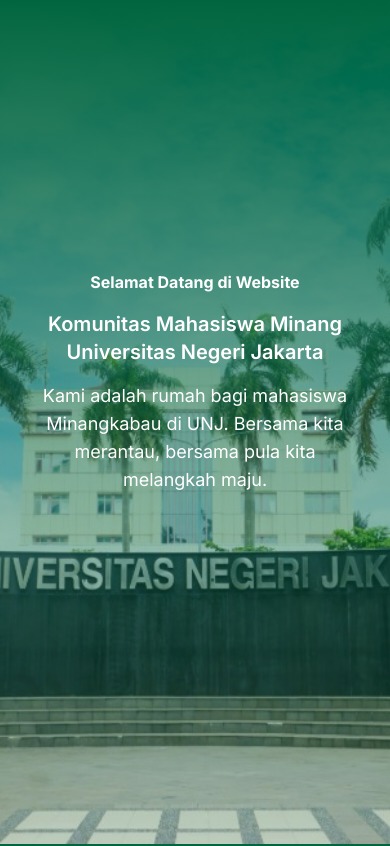
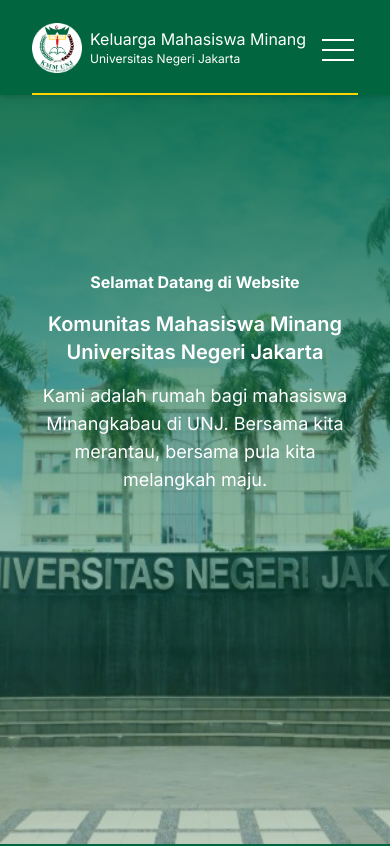
Before and after one commit to allfitra/KMM-UNJ_org-Profile, a React (Vite) app: page / in a window 390 px wide. Shown: the top 846 px of the page. Built offline with nearby package versions, Linux system fonts and the light colour scheme.

Commit message:
update mobile navbar

```diff
--- a/src/components/Footer.jsx
+++ b/src/components/Footer.jsx
@@ -67,13 +67,13 @@
     name: 'Instagram',
     title: '@kmm_unj',
     href: 'https://www.instagram.com/kmm_unj/',
-    icon: <Music2Icon className="mt-1 h-5 w-5" />,
+    icon: <InstagramIcon className="mt-1 h-5 w-5" />,
   },
   {
     name: 'TikTok',
     title: '@kmm_unj',
     href: 'https://www.tiktok.com/@kmm_unj',
-    icon: <InstagramIcon className="mt-1 h-5 w-5" />,
+    icon: <Music2Icon className="mt-1 h-5 w-5" />,
   },
   {
     name: 'Email',
--- a/src/components/Layouts/MainLayout.jsx
+++ b/src/components/Layouts/MainLayout.jsx
@@ -16,7 +16,7 @@
 
       <div
         style={theme === 'dark' ? themes.dark : themes.light}
-        className={`${isHomePage ? '' : 'pb-10 pt-10 md:pb-0 md:pt-36'} `}
+        className={`${isHomePage ? '' : 'pt-10 md:pt-36'} `}
       >
         <Navbar />
         <div className="mx-auto flex min-h-[90vh] flex-col overflow-hidden xl:overflow-visible">
--- a/src/components/Navbar.jsx
+++ b/src/components/Navbar.jsx
@@ -36,7 +36,7 @@
   return (
     <>
       <WebNavbar navigation={navigation} location={location} theme={theme} />
-      {/* <MobileNavbar /> */}
+      <MobileNavbar navigation={navigation} location={location} theme={theme} />
     </>
   );
 };
@@ -112,15 +112,91 @@
   );
 };
 
-const MobileNavbar = () => {
-  const { theme } = useTheme();
+const MobileNavbar = ({ navigation, location, theme }) => {
+  const [isOpen, setIsOpen] = useState(false);
 
   return (
     <nav
-      className="mt-50 fixed bottom-2 left-0 z-50 w-full bg-none px-3 lg:hidden"
-      style={theme === 'dark' ? themes.dark : themes.light}
+      className={classNames(
+        'container fixed top-0 z-20 block h-[95px] w-full max-w-none px-8 pb-6 text-white transition duration-200 md:hidden',
+        'bg-[#01663f] shadow-md'
+      )}
     >
-      <div className="mb-[-15px] flex justify-center">navbar mobile</div>
+      <div className="flex justify-center">
+        <div className="relative flex h-20 w-full max-w-7xl items-center justify-between">
+          {/* Logo */}
+          <Link to="/">
+            <div className="flex">
+              <img
+                className="ml-0 mt-4 h-[50px] w-[50px] xl:ml-2"
+                src={LogoKMMcircle}
+                alt="KMM Logos"
+              />
+              <div className="ml-2 mt-5">
+                <h2 className="text-base">Keluarga Mahasiswa Minang</h2>
+                <h3 className="text-xs">Universitas Negeri Jakarta</h3>
+              </div>
+            </div>
+          </Link>
+
+          {/* Burger Button */}
+          <div className="mt-5 flex items-center">
+            <button
+              onClick={() => setIsOpen(!isOpen)}
+              className="flex h-10 w-10 flex-col items-center justify-center rounded focus:outline-none"
+              aria-label="Open menu"
+            >
+              <span
+                className={classNames(
+                  'mb-2 block h-0.5 w-8 bg-white transition-transform duration-300',
+                  isOpen && 'translate-y-2 rotate-45'
+                )}
+              ></span>
+              <span
+                className={classNames(
+                  'mb-2 block h-0.5 w-8 bg-white transition-opacity duration-300',
+                  isOpen && 'opacity-0'
+                )}
+              ></span>
+              <span
+                className={classNames(
+                  'block h-0.5 w-8 bg-white transition-transform duration-300',
+                  isOpen && '-translate-y-3 -rotate-45'
+                )}
+              ></span>
+            </button>
+          </div>
+        </div>
+      </div>
+
+      {/* Divider */}
+      <div className="flex justify-center">
+        <hr className="mt-[13px] w-[100%] border-t-2 border-[#fbd600]" />
+      </div>
+
+      {/* Dropdown menu */}
+      <div
+        className={classNames(
+          'ease-in-ou mt-1 w-full overflow-hidden rounded-b-2xl bg-[#01663f] text-center shadow-md transition-all duration-500',
+          isOpen ? 'max-h-96 opacity-100' : 'max-h-0 opacity-0'
+        )}
+      >
+        {navigation.map((item) => (
+          <div key={item.name} className="px-2 py-1.5">
+            <Link
+              to={item.href}
+              className={classNames(
+                item.current && 'font-bold',
+                'block rounded-md px-4 py-2 font-heading text-sm text-white transition hover:bg-[#014f30]'
+              )}
+              aria-current={item.current ? 'page' : undefined}
+              onClick={() => setIsOpen(false)}
+            >
+              {item.name}
+            </Link>
+          </div>
+        ))}
+      </div>
     </nav>
   );
 };
```
